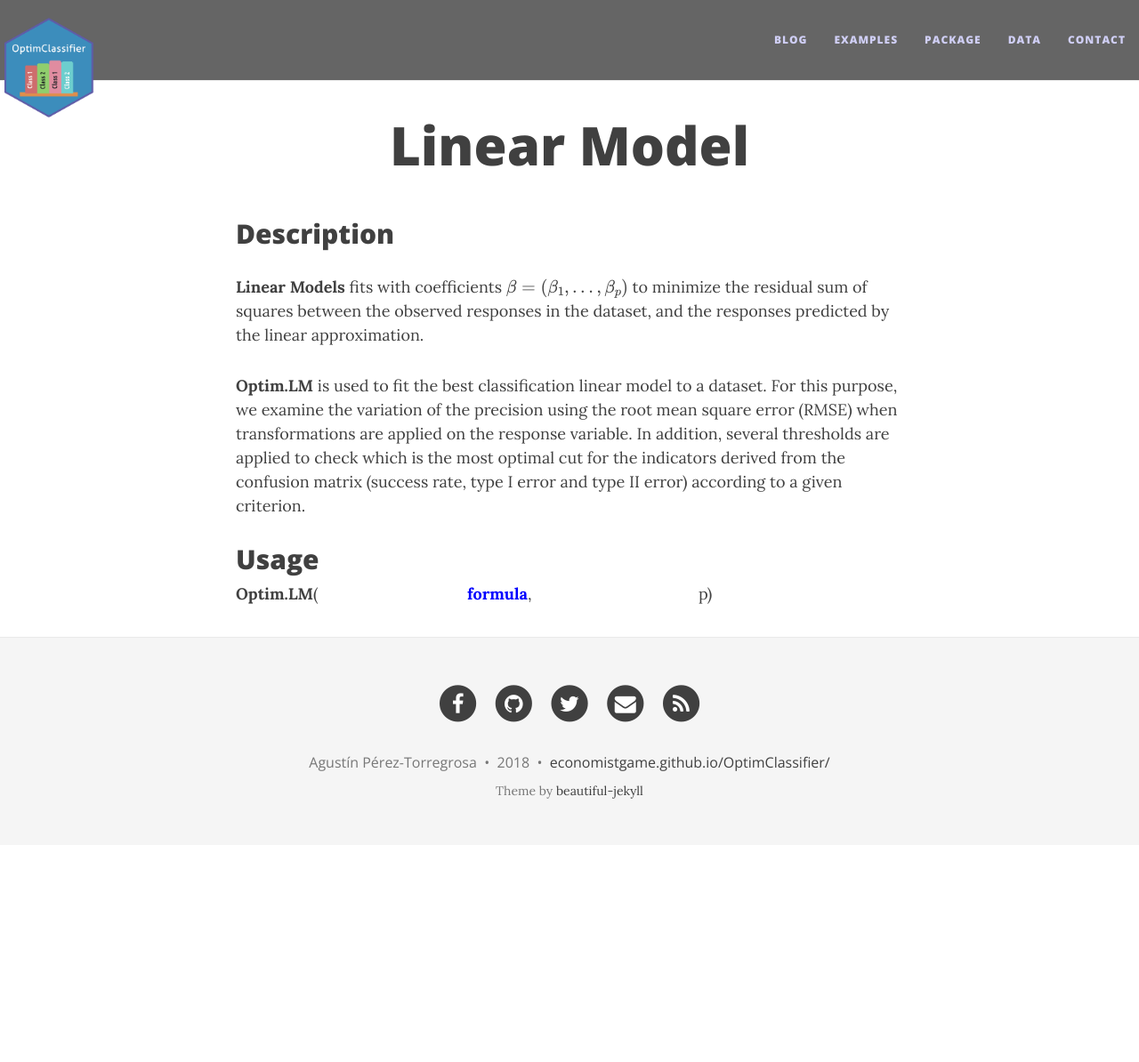
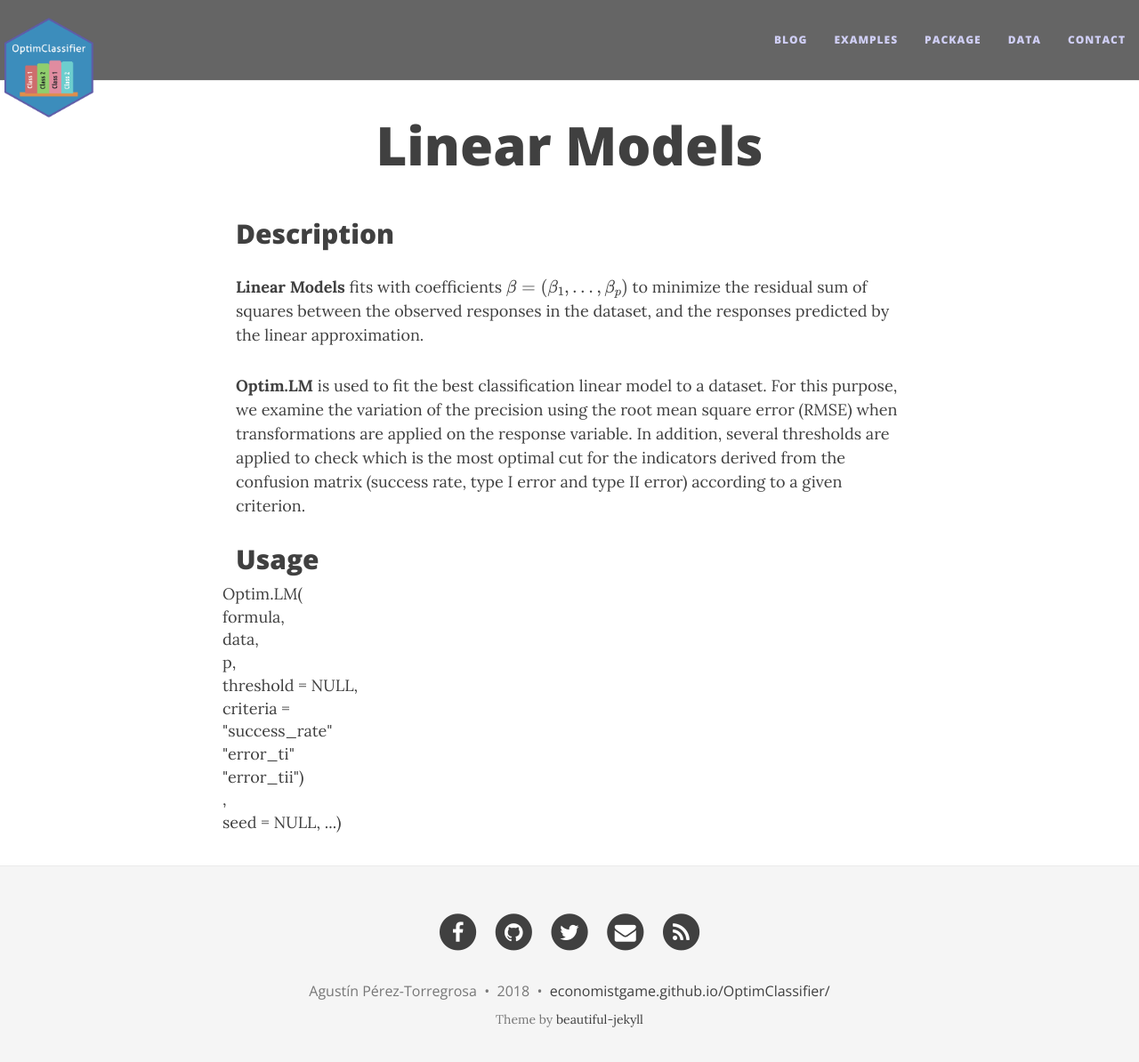
Before and after one commit to economistgame/OptimClassifier, a Jekyll site: the page built from methods/LM.md, in a window 1280 px wide and 1207 px high. Shown: the top 1194 px of the window at 89% size. Built offline with Jekyll 4.4.1, drawn with Linux system fonts in a browser that asks for light colours; nearby versions of some CDN libraries; formulas are drawn with MathJax 3.

Commit message:
Update LM.md

```diff
--- a/methods/LM.md
+++ b/methods/LM.md
@@ -1,6 +1,6 @@
 ---
 layout: page
-title: Linear Model
+title: Linear Models
 ---
 ## Description
 
@@ -11,13 +11,5 @@ title: Linear Model
 ## Usage
 
 <div class="row">
-	<div class="col-md-4">
-		<b>Optim.LM</b>(
-	</div>
-	<div class="col-md-4">
-		<b style="color:blue">formula</b>,
-	</div>
-	<div class="col-md-4">
-      		p)
-	</div>
+	<div>Optim.LM(</div> <div>formula, </div> <div>data, </div> <div>p, </div> <div>threshold = NULL, </div> <div>criteria =</div> <div> "success_rate" <br> "error_ti" <br> "error_tii")</div> <div>,</div> <div> seed = NULL, ...) </div>
 </div>
```
